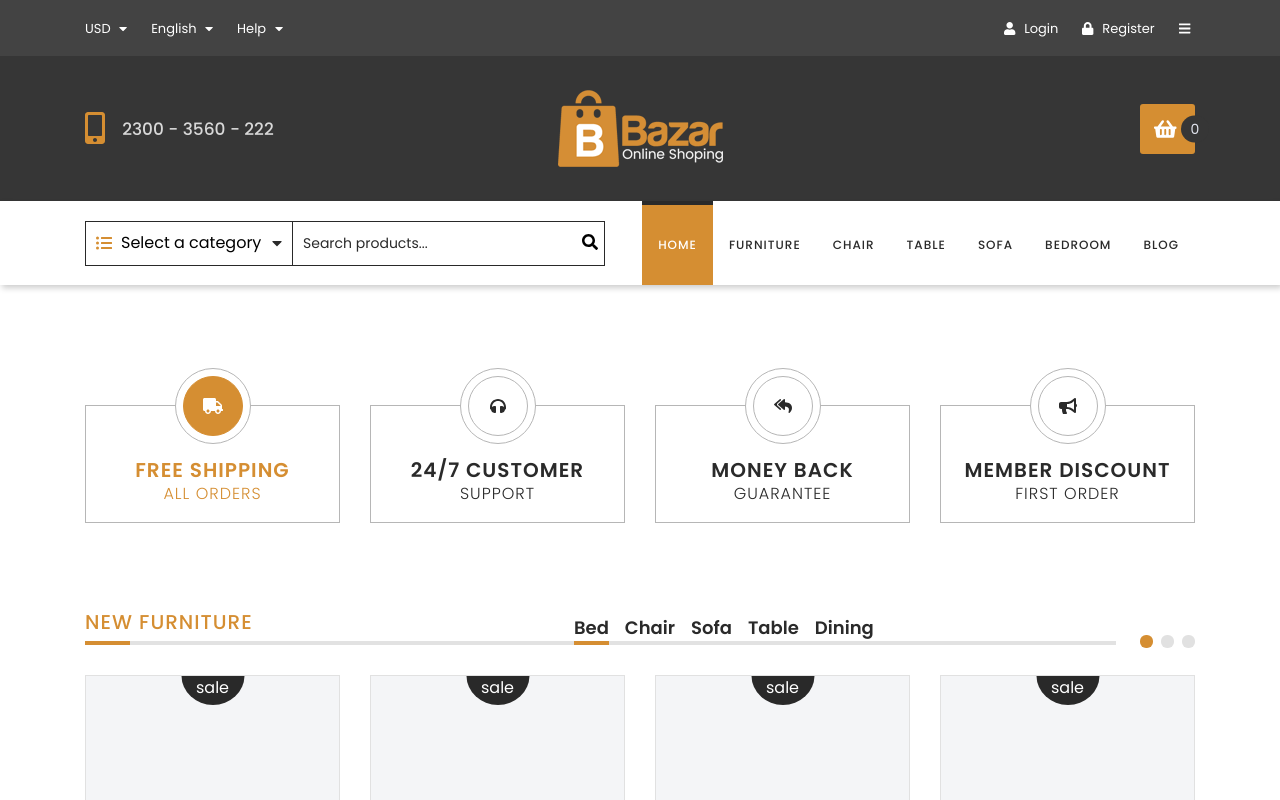
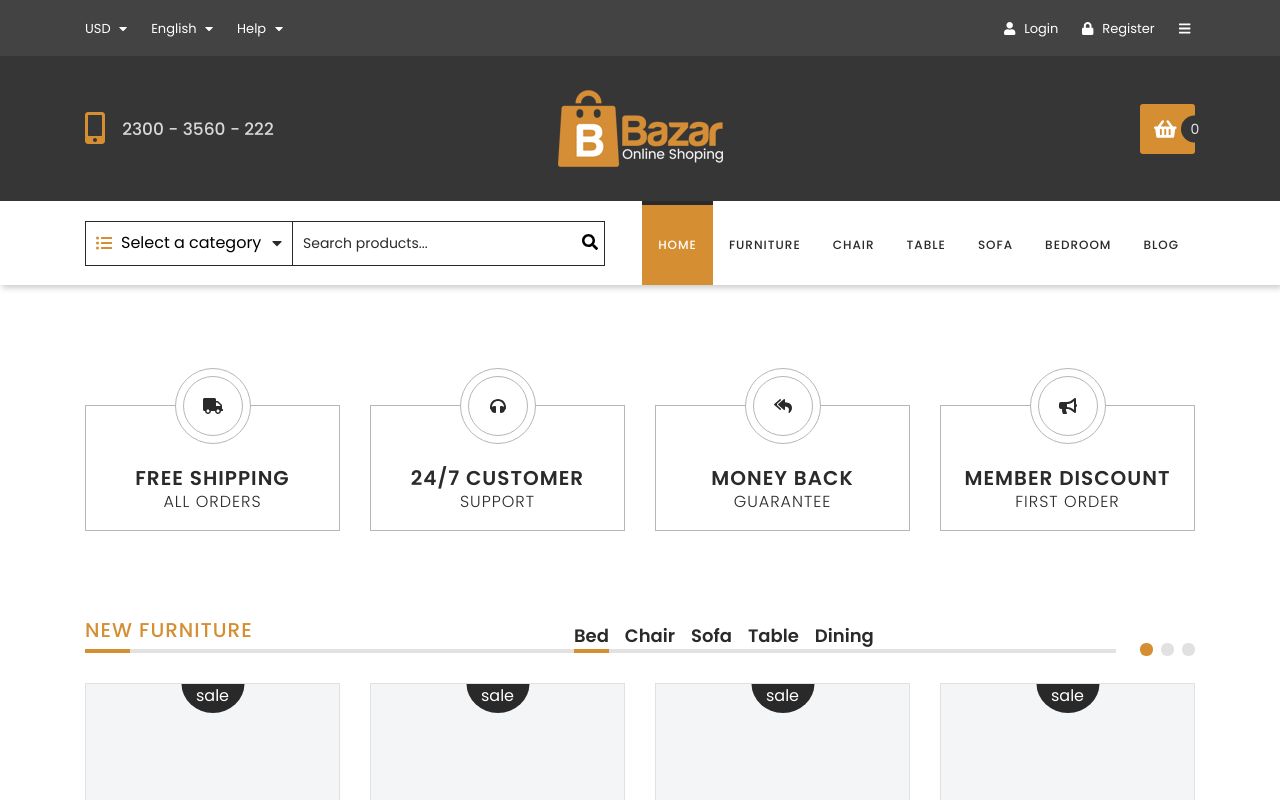
Before and after one commit to wierza/Team-project, a React (Create React App) app: page / in a window 1280 px wide. Shown: the top 800 px of the page. Built offline with nearby package versions, Linux system fonts and the light colour scheme.

Commit message:
add hover state of feature boxes

```diff
--- a/src/components/common/FeatureBox/FeatureBox.js
+++ b/src/components/common/FeatureBox/FeatureBox.js
@@ -1,5 +1,6 @@
 import React from 'react';
 import PropTypes from 'prop-types';
+import { Link } from 'react-router-dom/cjs/react-router-dom';
 
 import { FontAwesomeIcon } from '@fortawesome/react-fontawesome';
 
@@ -12,7 +13,9 @@ const FeatureBox = ({ active, icon, children }) => (
         <FontAwesomeIcon className={styles.icon} icon={icon} />
       </div>
     )}
-    <div className={styles.content}>{children}</div>
+    <Link to={'#'} className={styles.content}>
+      {children}
+    </Link>
   </div>
 );
 
--- a/src/components/common/FeatureBox/FeatureBox.module.scss
+++ b/src/components/common/FeatureBox/FeatureBox.module.scss
@@ -4,6 +4,7 @@
   border: 1px solid #b6b6b6;
   text-align: center;
   margin-top: 40px;
+  cursor: pointer;
 
   .iconWrapper {
     height: 60px;
@@ -51,6 +52,7 @@
     margin-top: -0.5rem;
     letter-spacing: 1px;
     font-weight: 300;
+    text-decoration: none;
 
     h5 {
       font-weight: 600;
@@ -61,7 +63,7 @@
     }
   }
 
-  &.active {
+  &:hover {
     .iconWrapper {
       color: #ffffff;
 
```
Also changed, not shown: 1 other file (tests, documents, lock files or other folders).
